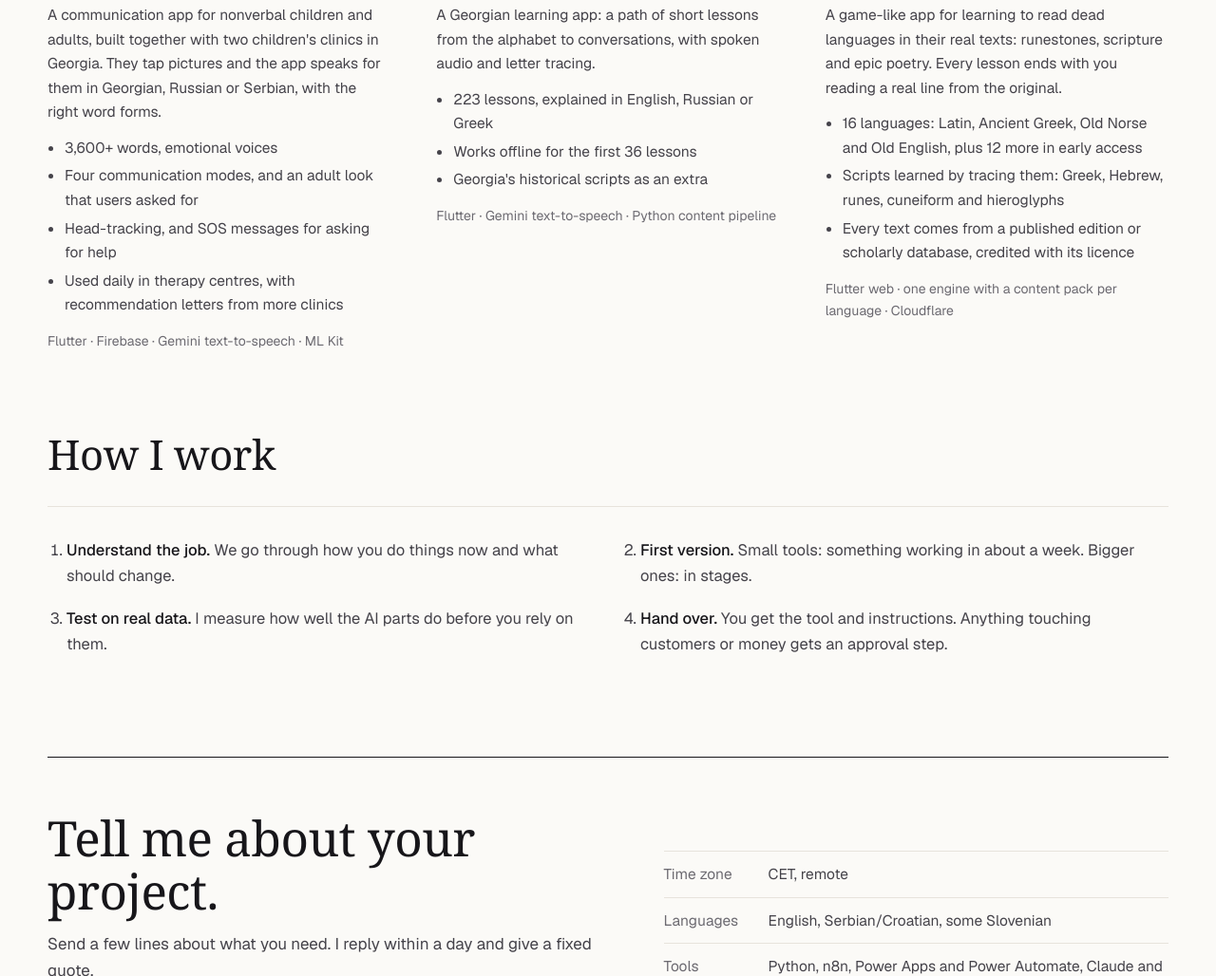
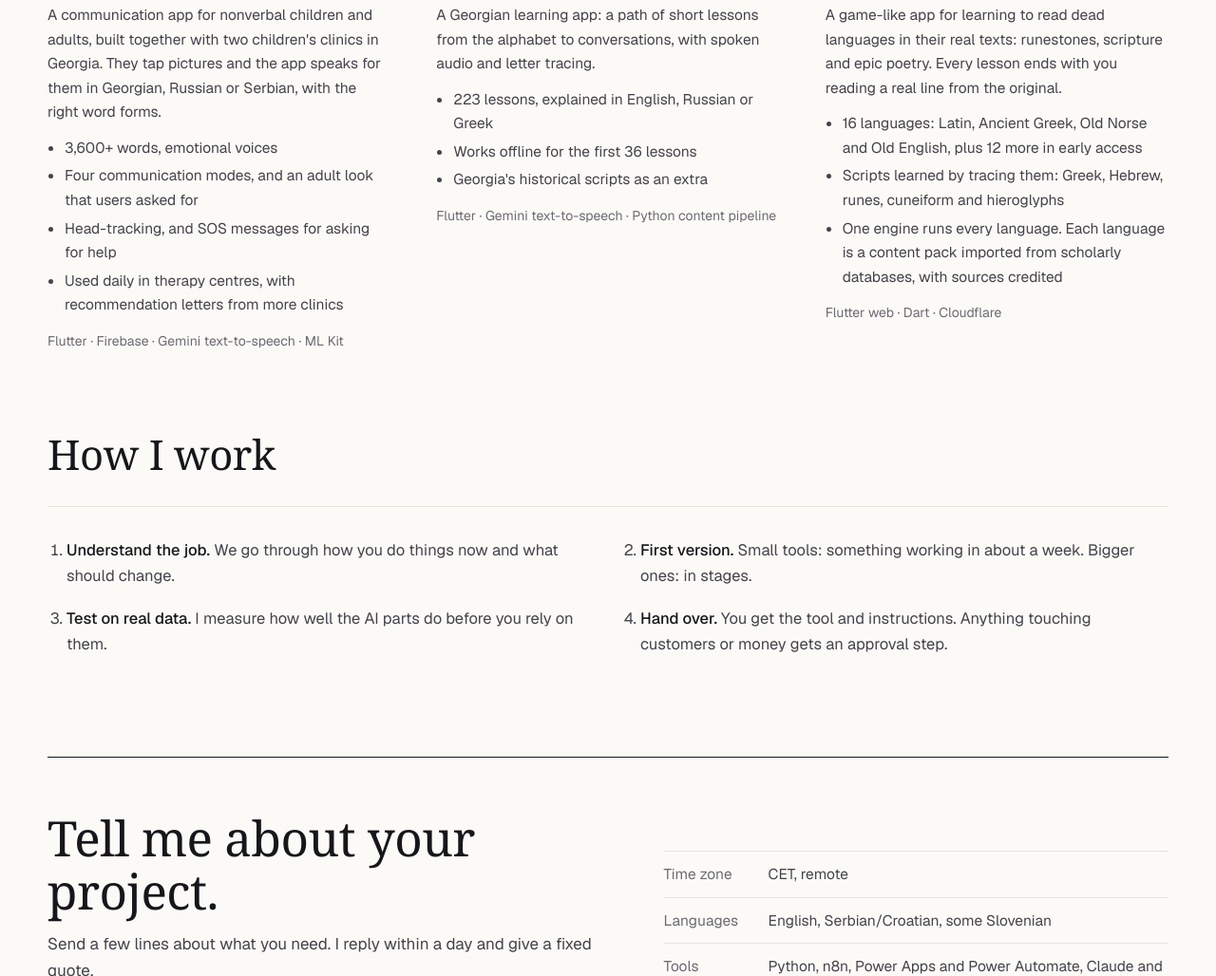
Before and after one commit to cesicobrad/cesicobrad.github.io, a plain HTML site: page index.html in a window 1280 px wide. Shown: the part 2605-3633 px from the top of the page at 95% size. Drawn offline with nearby package versions, Linux system fonts and the light colour scheme; a web font is replaced by a local one.

Commit message:
Urling: say one engine runs every language, packs from scholarly databases
Co-Authored-By: Claude Opus 5.5 <noreply@anthropic.com>

```diff
--- a/index.html
+++ b/index.html
@@ -179,8 +179,8 @@
         <p class="status live">Live at urling.app, in beta</p>
         <h3>Urling</h3>
         <p>A game-like app for learning to read dead languages in their real texts: runestones, scripture and epic poetry. Every lesson ends with you reading a real line from the original.</p>
-        <ul><li>16 languages: Latin, Ancient Greek, Old Norse and Old English, plus 12 more in early access</li><li>Scripts learned by tracing them: Greek, Hebrew, runes, cuneiform and hieroglyphs</li><li>Every text comes from a published edition or scholarly database, credited with its licence</li></ul>
-        <p class="stack">Flutter web · one engine with a content pack per language · Cloudflare</p>
+        <ul><li>16 languages: Latin, Ancient Greek, Old Norse and Old English, plus 12 more in early access</li><li>Scripts learned by tracing them: Greek, Hebrew, runes, cuneiform and hieroglyphs</li><li>One engine runs every language. Each language is a content pack imported from scholarly databases, with sources credited</li></ul>
+        <p class="stack">Flutter web · Dart · Cloudflare</p>
       </div>
     </article>
   </div>
```
